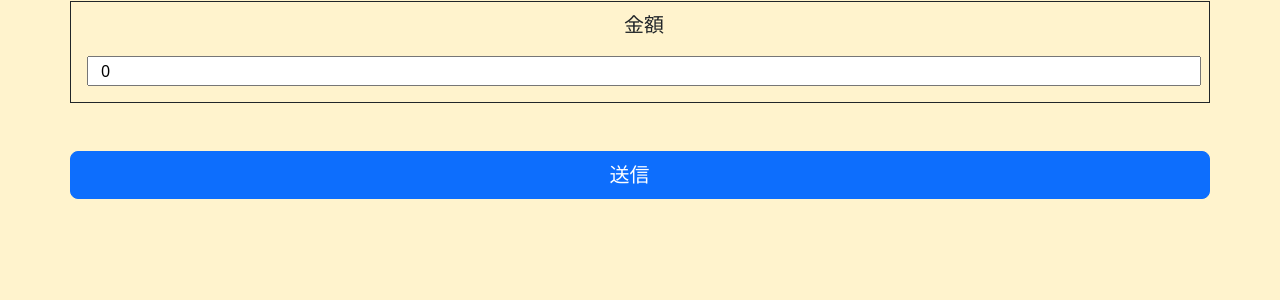
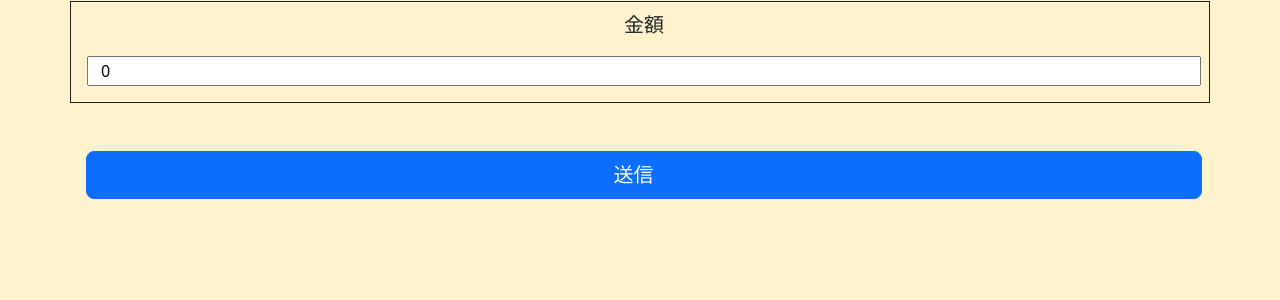
Before and after one commit to dioh0922/line_liff, a PHP site: page /liff/credit/index.php in a window 1280 px wide. Shown: the part 175-475 px from the top of the page. Run offline with PHP 8.4, Linux system fonts and the light colour scheme; some libraries are stand-ins or nearby versions.

Commit message:
ボタンの中央寄席

```diff
--- a/liff/credit/credit.js
+++ b/liff/credit/credit.js
@@ -14,7 +14,7 @@ function submit(){
     post_data.append("value", pay);
     post_data.append("detail", detail);
     axios.post("./save.php", post_data).then(res => {
-        document.getElementById("close").className = "row";
+        document.getElementById("close").className = "row ms-1 mb-3";
     }).catch(er => {
 
     }).finally(() => {
--- a/liff/credit/index.php
+++ b/liff/credit/index.php
@@ -36,7 +36,8 @@
                 <input type="number" min="0" id="pay-value" value="0"/>
             </div>
         </div>
-        <div class="row  mt-5">
+        <div class="row mt-5">
+            <div class="row ms-1 mb-3">
                 <button onClick="submit()" class="btn btn-primary btn-lg" >
                     <span id="btn-content">送信</span>
                     <span id="btn-load" class="fade">
@@ -44,6 +45,7 @@
                         <span class="visually-hidden">Loading...</span>
                     </span>
                 </button>
+            </div>
         </div>
         <div class="row mt-5" >
             <div id="close" class="fade">
```
Lines whose indentation alone changed are shown as unchanged.
